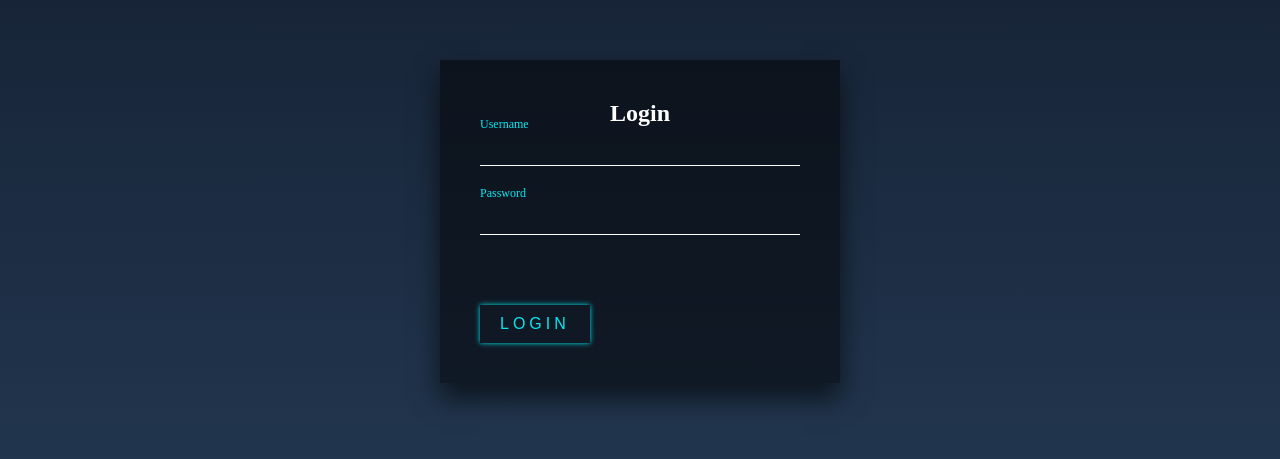
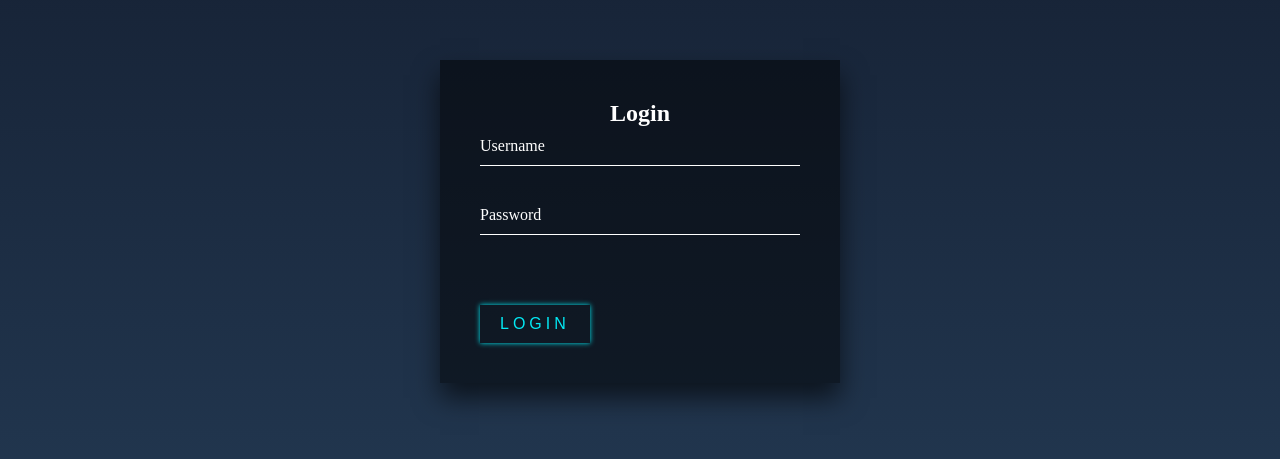
Before and after one commit to lquyet/UETourmaline_Frontend, a React (Create React App) app: page /login in a window 1280 px wide. Shown: the part 179-638 px from the top of the page. Built offline with nearby package versions, Linux system fonts and the light colour scheme.

Commit message:
feat: login screen

```diff
--- a/src/pages/Login/login.module.scss
+++ b/src/pages/Login/login.module.scss
@@ -39,6 +39,8 @@
         padding: 10px 0;
         pointer-events: none;
         font-size: 16px;
+        transition: .5s;
+
     }
     .login-input {
         font-size: 16px;
@@ -50,7 +52,7 @@
         border-bottom: 1px solid #fff;
     }
     .login-input:focus~label,
-    .login-input:valid~label
+    .login-input:not([value=""])~label
     {
         top: -20px;
         left: 0;
```
